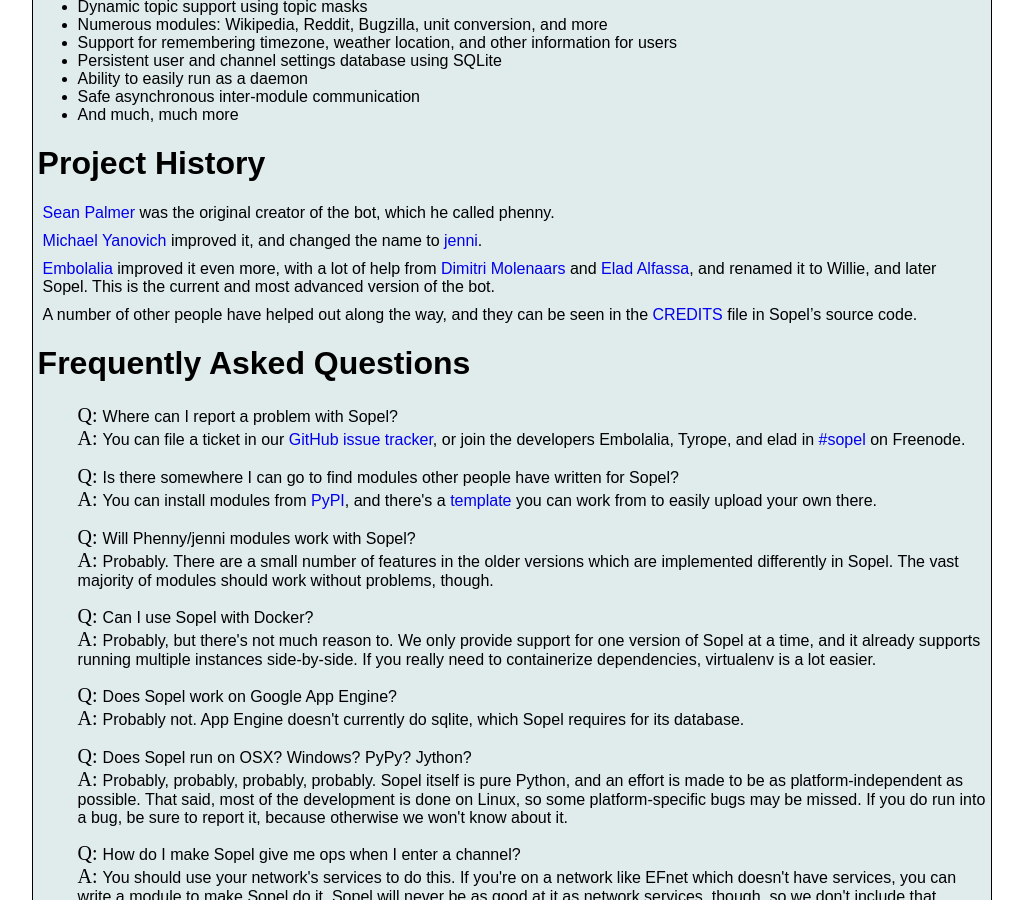
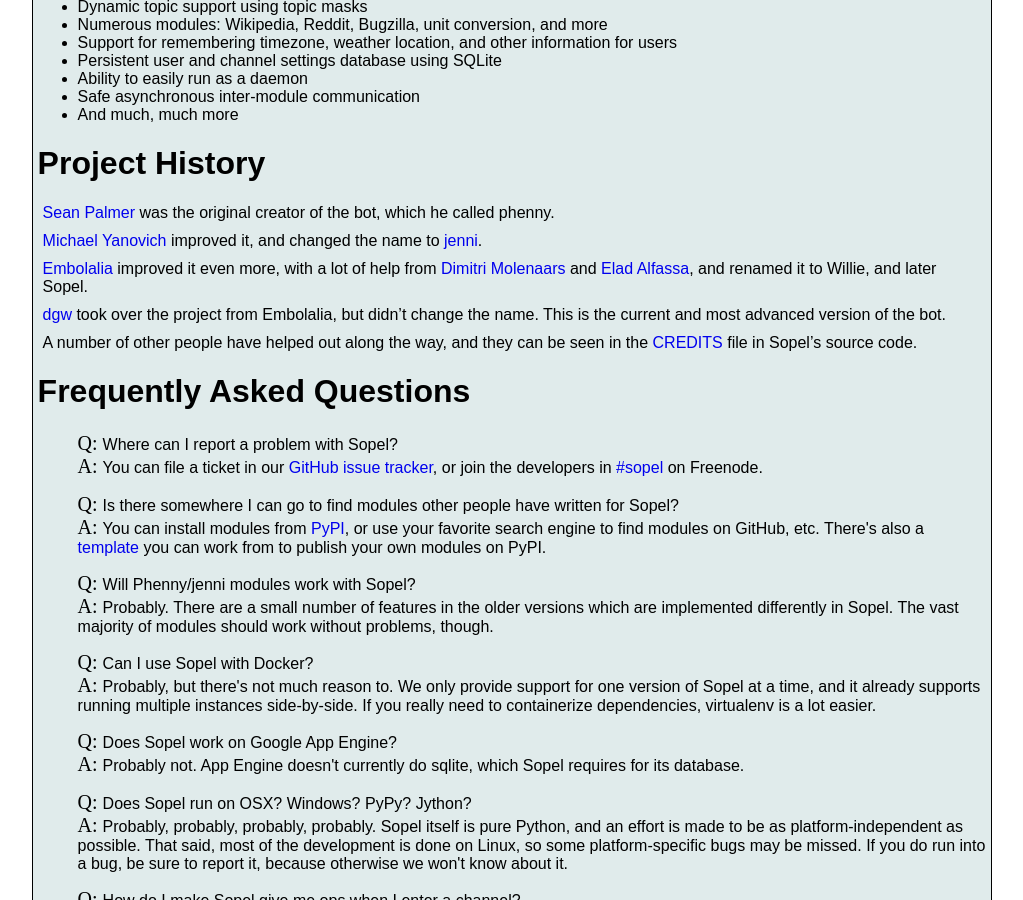
Before and after one commit to sopel-irc/sopel.chat, a Jekyll site: the page built from index.md, in a window 1280 px wide and 900 px high, scrolled down 594 px. Shown: the whole window, without its empty margins (166-1189 px from the left). Built offline with Jekyll 4.4.1, drawn with Linux system fonts in a browser that asks for light colours; some web fonts are replaced; Markdown is read by kramdown in place of the engine named in the settings.

Commit message:
A bunch of homepage updates

```diff
--- a/index.md
+++ b/index.md
@@ -6,15 +6,15 @@
 # Introduction
 
 <span class="Sopel">Sopel</span> is a simple, easy-to-use, open-source IRC
-utility bot, written in [Python](http://python.org). It's designed to be easy
-to use, easy to run, and easy to make new features for.
+utility bot, written in [Python](https://www.python.org/). It's designed to be
+easy to use, easy to run, and easy to make new features for.
 
 <span class="Sopel">Sopel</span> comes with a ton of ready-made features for
 you to use. It can leave notes for people, give you reminders, and
 [much more](https://github.com/sopel-irc/sopel/wiki/Commands).
 
 <span class="Sopel">Sopel</span> also comes with a
-[fully-documented](/docs) and
+[fully-documented](/docs/) and
 easy-to-use API, so you can write your own features. There's also an
 [easy tutorial](https://github.com/sopel-irc/sopel/wiki/Sopel-tutorial,-Part-1)
 you can follow along with, to help you learn.
@@ -24,14 +24,14 @@
 things you can do with it.
 
 <span class="Sopel">Sopel</span> is available on the
-[Python Package Index](http://pypi.python.org/pypi/sopel/), and in a
+[Python Package Index](https://pypi.org/project/sopel/), and in a
 [tarball](https://github.com/sopel-irc/sopel/releases/latest).
 
 # Features
 
 * Fully documented API for writing new modules
 * SSL Support
-* [IRCv3](http://ircv3.org) support, with SASL authentication
+* [IRCv3](https://ircv3.net/) support, with SASL authentication
 * Can authenticate admins with services on networks which support it
 * Easy quickstart wizard
 * Dynamic topic support using topic masks
@@ -48,13 +48,16 @@
 [Sean Palmer](http://inamidst.com/) was the original creator of the bot, which
 he called phenny.
 
-[Michael Yanovich](https://yanovich.net) improved it, and changed the name to
-[jenni](https://github.com/myano/jenni/).
+[Michael Yanovich](https://yanovich.net/) improved it, and changed the name to
+[jenni](https://github.com/myano/jenni).
 
-[Embolalia](https://embolalia.com) improved it even more, with a lot of
-help from [Dimitri Molenaars](http://tyrope.nl) and
-[Elad Alfassa](http://eladalfassa.com), and renamed it to Willie, and later
-Sopel. This is the current and most advanced version of the bot.
+[Embolalia](https://embolalia.com/) improved it even more, with a lot of
+help from [Dimitri Molenaars](http://tyrope.nl/) and
+[Elad Alfassa](https://eladalfassa.com/), and renamed it to Willie, and later
+Sopel.
+
+[dgw](https://technobabbl.es/) took over the project from Embolalia, but didn't
+change the name. This is the current and most advanced version of the bot.
 
 A number of other people have helped out along the way, and they can be seen in
 the [CREDITS](https://github.com/sopel-irc/sopel/blob/master/CREDITS) file in
@@ -67,15 +70,16 @@
 
 <li class="a">You can file a ticket in our <a
 href="https://github.com/sopel-irc/sopel/issues">GitHub issue tracker</a>, or
-join the developers Embolalia, Tyrope, and elad in
-<a href="irc://irc.freenode.net/#sopel">#sopel</a> on Freenode.</li>
+join the developers in <a href="irc://irc.freenode.net/#sopel">#sopel</a>
+on Freenode.</li>
 
 <li class="q">Is there somewhere I can go to find modules other people have
 written for Sopel?</li>
 
-<li class="a">You can install modules from <a href="https://pypi.python.org/pypi?:action=search&term=sopel_modules&submit=search">PyPI</a>,
-and there's a <a href="https://github.com/sopel-irc/sopel-cookiecutter">template</a>
-you can work from to easily upload your own there.
+<li class="a">You can install modules from <a href="https://pypi.org/search/?q=%22sopel_modules%22">PyPI</a>,
+or use your favorite search engine to find modules on GitHub, etc.
+There's also a <a href="https://github.com/sopel-irc/sopel-cookiecutter">template</a>
+you can work from to publish your own modules on PyPI.
 
 <li class="q">Will Phenny/jenni modules work with Sopel?</li>
 
```
